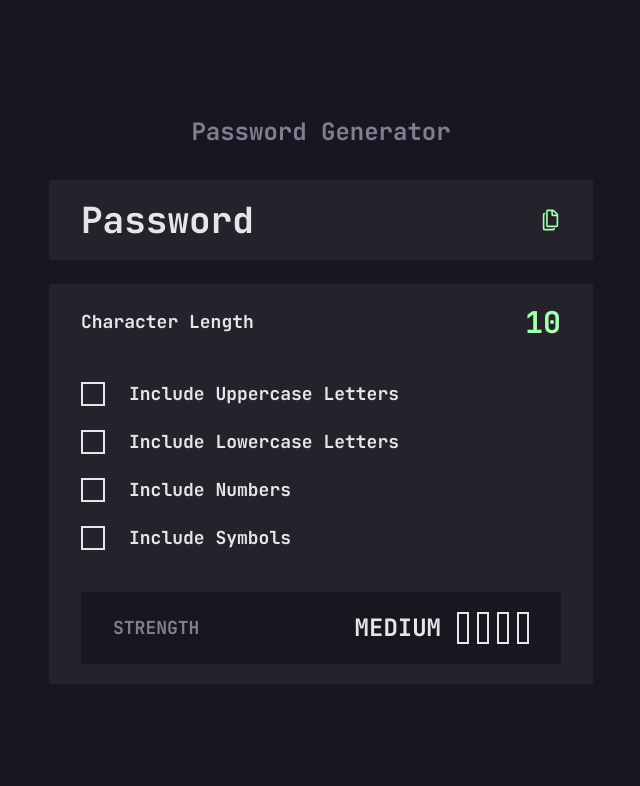
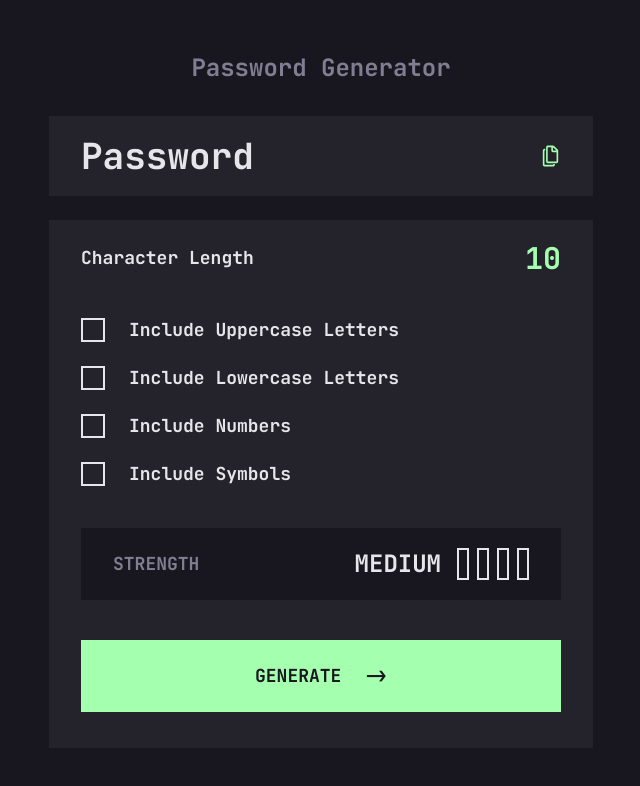
Before and after one commit to sarmaakondi/password-generator, a React (Vite) app: page / in a window 1280 px wide. Shown: the top 786 px of the page, without its empty margins (319-959 px from the left). Built offline with nearby package versions, Linux system fonts and the light colour scheme.

Commit message:
Create GenerateButton component and apply styles

```diff
--- a/src/CharacterType.jsx
+++ b/src/CharacterType.jsx
@@ -3,7 +3,7 @@ const CharacterType = () => {
         <div className="flex flex-col gap-5 px-8 py-5 text-lg text-textColor">
             <div className="flex items-center gap-6">
                 <input
-                    className="h-6 w-6 appearance-none border-2 border-textColor checked:bg-customGreen checked:border-0"
+                    className="h-6 w-6 appearance-none border-2 border-textColor checked:bg-customGreen checked:border-0 hover:border-customGreen cursor-pointer"
                     type="checkbox"
                     name="uppercase"
                     id="uppercase"
@@ -12,7 +12,7 @@ const CharacterType = () => {
             </div>
             <div className="flex items-center gap-6">
                 <input
-                    className="h-6 w-6 appearance-none border-2 border-textColor checked:bg-customGreen checked:border-0"
+                    className="h-6 w-6 appearance-none border-2 border-textColor checked:bg-customGreen checked:border-0 hover:border-customGreen cursor-pointer"
                     type="checkbox"
                     name="lowercase"
                     id="lowercase"
@@ -21,7 +21,7 @@ const CharacterType = () => {
             </div>
             <div className="flex items-center gap-6">
                 <input
-                    className="h-6 w-6 appearance-none border-2 border-textColor checked:bg-customGreen checked:border-0"
+                    className="h-6 w-6 appearance-none border-2 border-textColor checked:bg-customGreen checked:border-0 hover:border-customGreen cursor-pointer"
                     type="checkbox"
                     name="numbers"
                     id="numbers"
@@ -30,7 +30,7 @@ const CharacterType = () => {
             </div>
             <div className="flex items-center gap-6">
                 <input
-                    className="h-6 w-6 appearance-none border-2 border-textColor checked:bg-customGreen checked:border-0"
+                    className="h-6 w-6 appearance-none border-2 border-textColor checked:bg-customGreen checked:border-0 hover:border-customGreen cursor-pointer"
                     type="checkbox"
                     name="symbols"
                     id="symbols"
--- a/src/Config.jsx
+++ b/src/Config.jsx
@@ -1,6 +1,7 @@
 import CharacterLength from "./CharacterLength";
 import CharacterType from "./CharacterType";
 import PasswordStrength from "./PasswordStrength";
+import GenerateButton from "./GenerateButton";
 
 const Config = () => {
     return (
@@ -8,6 +9,7 @@ const Config = () => {
             <CharacterLength />
             <CharacterType />
             <PasswordStrength />
+            <GenerateButton />
         </div>
     );
 };
--- /dev/null
+++ b/src/GenerateButton.jsx
@@ -0,0 +1,14 @@
+const GenerateButton = () => {
+    return (
+        <div className="flex px-8 py-5 mb-4">
+            <button className="w-[32rem] uppercase text-lg text-pageBg border-2 border-customGreen bg-customGreen px-8 py-5 cursor-pointer hover:bg-componentBg hover:border-2 hover:border-customGreen hover:text-customGreen">
+                <div className="flex items-center justify-center gap-6">
+                    <span>generate</span>
+                    <span>-&gt;</span>
+                </div>
+            </button>
+        </div>
+    );
+};
+
+export default GenerateButton;
```
